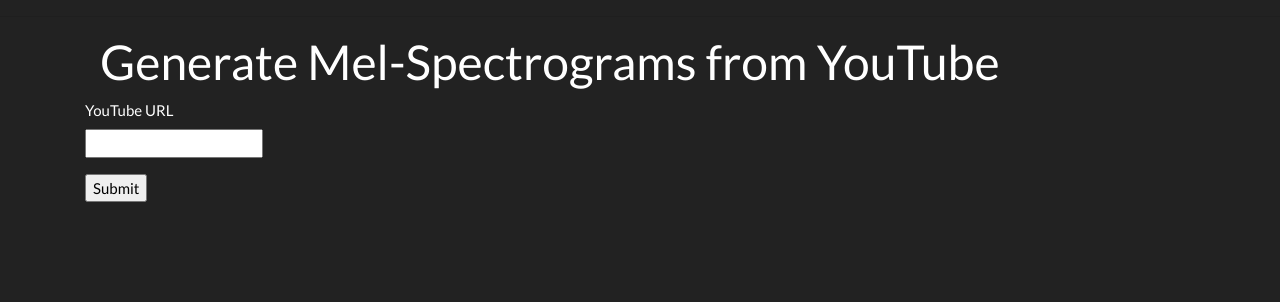
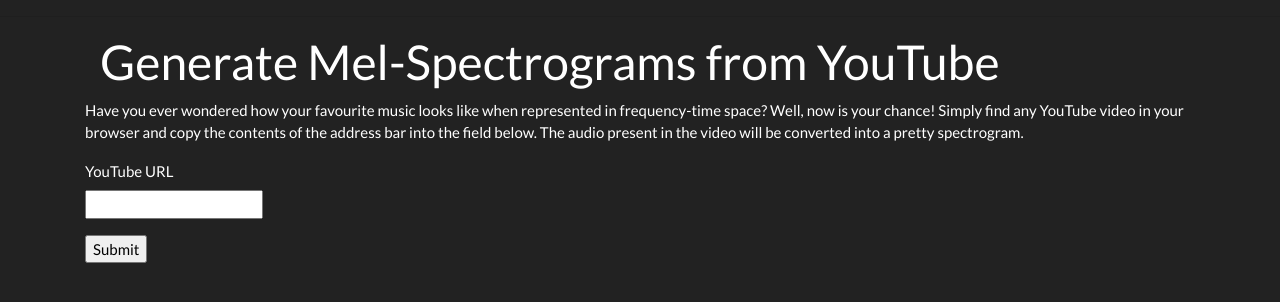
Before and after one commit to joshuamhtsang/personal_flask_website, a Flask app: page /yt2spec in a window 1280 px wide. Shown: the part 102-404 px from the top of the page. Run offline with Flask 2, Linux system fonts and the light colour scheme; some libraries are stand-ins or nearby versions.

Commit message:
Added some instructions.

```diff
--- a/personal_flask_website/blueprints/yt2spec/templates/yt2spec/index.html
+++ b/personal_flask_website/blueprints/yt2spec/templates/yt2spec/index.html
@@ -11,6 +11,12 @@
         <h1>Generate Mel-Spectrograms from YouTube</h1>
     </div>
     </body>
+    <p>
+        Have you ever wondered how your favourite music looks like when represented in frequency-time space?
+        Well, now is your chance!
+        Simply find any YouTube video in your browser and copy the contents of the address bar into the field below.
+        The audio present in the video will be converted into a pretty spectrogram.
+    </p>
     <form action="" method="post" novalidate>
         {{ form.hidden_tag() }}
         {{ form.csrf_token }}
```
